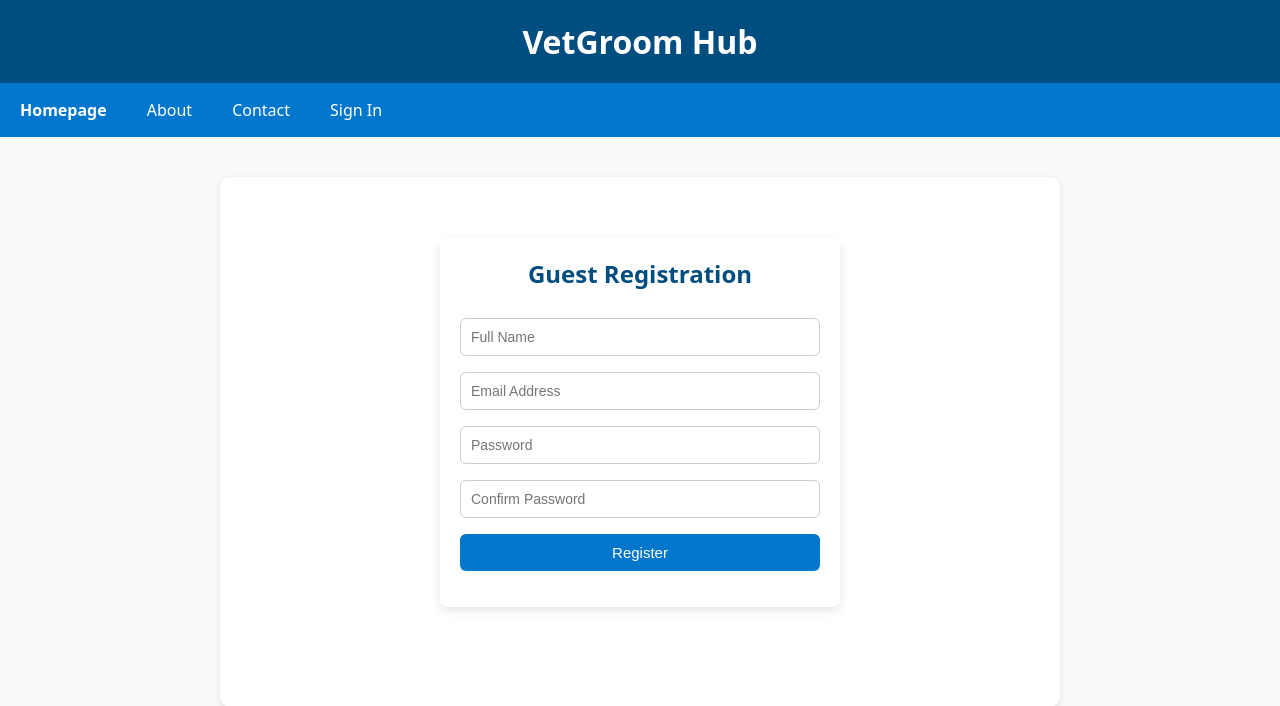
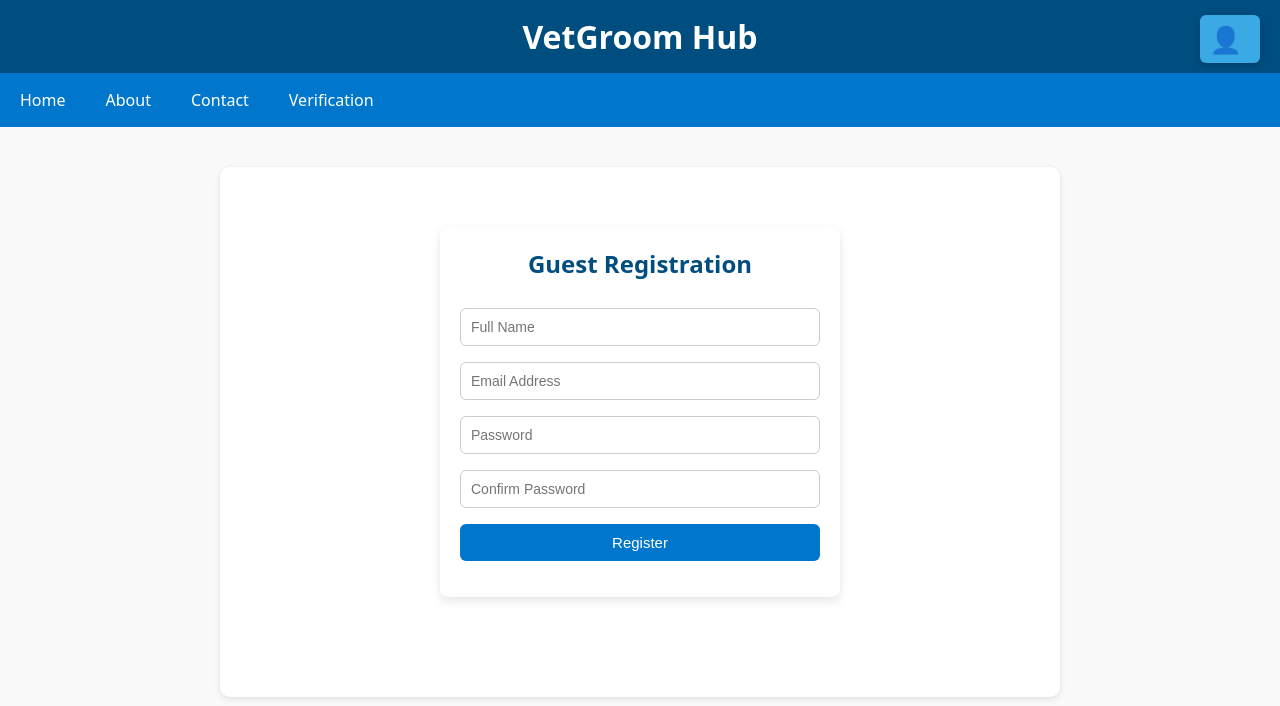
Before and after one commit to jiawei916/SD_SEC42_G01_42, a PHP site: page /vetgroom/registerGuest.html in a window 1280 px wide. Shown: the top 706 px of the page. Run offline with PHP 8.4, Linux system fonts and the light colour scheme.

Commit message:
UPDATE LINK TO OTHER PAGE

```diff
--- a/registerGuest.html
+++ b/registerGuest.html
@@ -25,7 +25,59 @@
     min-height: auto;          /* 🔑 no forced tall height */
     padding: 20px;             /* some breathing space */
 }
-
+/* Profile dropdown (same as About Us page) */
+        .profile-dropdown {
+            position: absolute;
+            top: 15px;
+            right: 20px;
+            display: flex;
+            align-items: center;
+            cursor: pointer;
+            background-color: #3aa9e4;
+            padding: 6px 10px;
+            border-radius: 6px;
+            box-shadow: 0px 2px 6px rgba(0,0,0,0.2);
+        }
+        .profile-icon {
+            font-size: 26px;
+            margin-right: 8px;
+        }
+        .profile-name {
+            font-size: 16px;
+            font-weight: bold;
+            color: white;
+        }
+        .dropdown-content {
+            display: none;
+            position: absolute;
+            right: 0;
+            top: 40px;
+            background: white;
+            min-width: 140px;
+            box-shadow: 0px 0px 8px rgba(0,0,0,0.2);
+            border-radius: 5px;
+            z-index: 1;
+        }
+        .dropdown-content a {
+            display: block;
+            padding: 8px 12px;
+            font-size: 14px;
+            text-decoration: none;
+            color: #333;
+            transition: background 0.2s ease;
+        }
+        .dropdown-content a:hover {
+            background-color: #f1f1f1;
+        }
+        .profile-dropdown:hover .dropdown-content {
+            display: block;
+        }
+        header {
+            position: relative;
+            padding: 15px;
+            color: white;
+            text-align: center;
+        }
     </style>
 </head>
 <body>
@@ -33,16 +85,30 @@
     <!-- Site title -->
     <header>
         <h1>VetGroom Hub</h1>
+
+    <!-- Profile Dropdown -->
+    <div class="profile-dropdown">
+        <span class="profile-icon">👤</span>
+        <span class="profile-name"><?php echo htmlspecialchars($userName); ?></span>
+        <div class="dropdown-content">
+
+                <a href="profile.html">Profile</a>
+                <a href="signIn.html">Sign In</a>
+                <a href="registerGuest.html">Register</a>
+                <hr style="margin: 6px 0; border: none; border-top: 1px solid #ddd;">
+                <a href="signOut.php">Sign Out</a>
+        </div>
+    </div>
     </header>
 
     <!-- Navigation bar -->
     <nav>
         <!-- Homepage button at top-left -->
-        <a href="homepage.php"><strong>Homepage</strong></a>
+        <a href="homepage.php">Home</a>
         <!-- Other nav links -->
         <a href="aboutUs.php">About</a>
         <a href="contact.php">Contact</a>
-        <a href="signIn.html">Sign In</a> <!-- ✅ Link points to this page -->
+        <a href="emailVerification.html">Verification</a>
     </nav>
 
     <!-- Main registration content -->
--- a/signIn.html
+++ b/signIn.html
@@ -88,8 +88,7 @@
     <a href="homepage.php">Home</a>
     <a href="aboutUs.php">About</a>
     <a href="contact.php">Contact</a>
-    <a href="registerGuest.php">Register</a>
-    <a href="emailVerification.php">Verification</a>
+    <a href="emailVerification.html">Verification</a>
 </nav>
 
 <!-- ===== Main Content ===== -->
```
Also changed, not shown: emailVerification.html (+71 -4 lines), signOut.php (+72 -3 lines).
